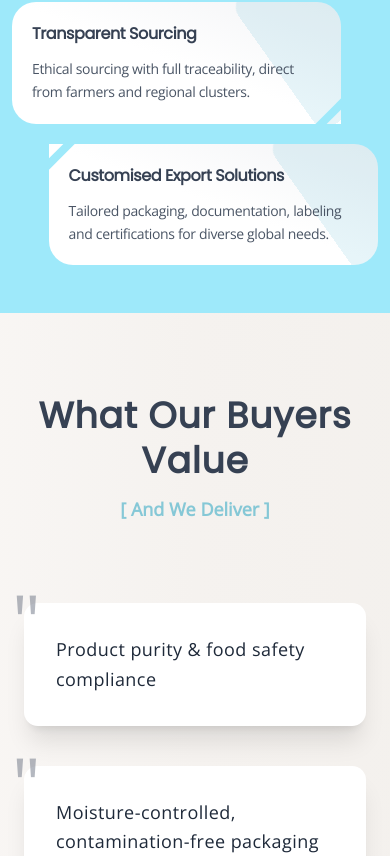
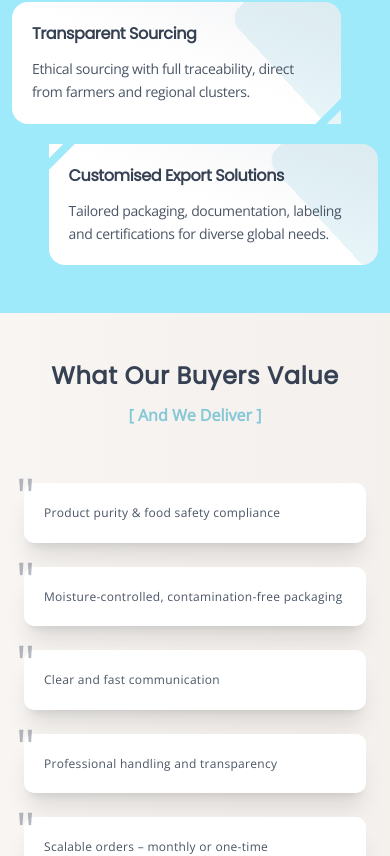
Before and after one commit to deep-sutariya/brigcom, a Next.js app: page /about in a window 390 px wide. Shown: the part 971-1827 px from the top of the page. Built offline with nearby package versions, Linux system fonts and the light colour scheme.

Commit message:
Update[About.tsx]: Making it responsible

```diff
--- a/src/app/about/page.tsx
+++ b/src/app/about/page.tsx
@@ -66,7 +66,7 @@ export default function AboutUs() {
           ].map((item, idx) => (
             <div
               key={idx}
-              className={`relative w-[90%] sm:w-full bg-gradient-to-tr from-white via-white to-gray-100 p-5 md:p-8 overflow-hidden hover:-translate-y-1 transition-all duration-500 animate-fade-up items-end sm:m-auto sm:rounded-xl ${idx%2 ? 'ml-auto rounded-b-3xl rounded-tr-3xl' : 'mr-auto rounded-t-3xl rounded-bl-3xl'}`}
+              className={`relative w-[90%] sm:w-full bg-gradient-to-tr from-white via-white to-gray-100 p-5 md:p-8 overflow-hidden hover:-translate-y-1 transition-all duration-500 animate-fade-up items-end sm:m-auto sm:rounded-xl ${idx%2 ? 'ml-auto rounded-b-2xl rounded-tr-2xl' : 'mr-auto rounded-t-2xl rounded-bl-2xl'}`}
               style={{ animationDelay: `${idx * 150}ms` }}
             >
               <div className="absolute -top-15 lg:-top-10 -right-20 lg:-right-10 w-40 h-40 bg-[#169EBE]/10 rotate-45 rounded-2xl z-0 animate-spin-slow"></div>
@@ -97,17 +97,17 @@ export default function AboutUs() {
         </div>
       </section>
 
-      <section className="relative bg-[#F5F2EF] py-20 px-6 md:px-16 lg:px-24 overflow-hidden">
+      <section className="relative bg-[#F5F2EF] py-12 md:py-20 px-6 md:px-16 lg:px-24 overflow-hidden">
         <div className="absolute inset-0 bg-gradient-to-r from-[#FDFBFA] via-[#F5F2EF] to-[#F2EFEB] opacity-40 z-0 animate-bg-gradient"></div>
 
-        <h2 className="text-4xl md:text-5xl font-main font-extrabold text-center text-gray-700 mb-20 relative z-10 leading-tight tracking-wide animate-fadeIn">
+        <h2 className="text-2xl lg:text-5xl font-main font-extrabold text-center text-gray-700 mb-14 md:mb-20 relative z-10 leading-tight tracking-wide animate-fadeIn">
           What Our Buyers Value
-          <span className="block text-[#169EBE]/50 text-lg font-details mt-3 tracking-normal">
+          <span className="block text-[#169EBE]/50 text-base md:text-lg font-details mt-3 tracking-normal">
             [ And We Deliver ]
           </span>
         </h2>
 
-        <div className="grid grid-cols-1 sm:grid-cols-2 gap-10 relative z-10 ">
+        <div className="grid grid-cols-1 sm:grid-cols-2 gap-6 md:gap-10 relative z-10 ">
           {[
             "Product purity & food safety compliance",
             "Moisture-controlled, contamination-free packaging",
@@ -119,15 +119,15 @@ export default function AboutUs() {
             <div
               key={idx}
               className={`
-           p-8 rounded-xl bg-white shadow-xl hover:shadow-2xl
+           p-5 md:p-8 rounded-lg bg-white shadow-xl hover:shadow-2xl
           hover:scale-105 transition-all duration-500 ease-in-out
           animate-fadeInCard delay-[${idx * 200}ms]
         `}
             >
-              <div className="absolute -left-3 -top-5 h-10 w-10 rounded-full transition-all duration-300 text-7xl text-gray-500/50 font-details">
+              <div className="absolute -top-3 -left-2 md:-left-3 md:-top-5 h-7 w-7 md:h-10 md:w-10 rounded-full transition-all duration-300 text-5xl md:text-7xl text-gray-500/50 font-details">
                 "
               </div>
-              <p className="text-gray-800 text-lg leading-relaxed tracking-wide font-details">
+              <p className="text-gray-600 text-xs md:text-lg leading-relaxed tracking-wide font-details">
                 {text}
               </p>
             </div>
@@ -135,27 +135,27 @@ export default function AboutUs() {
         </div>
       </section>
 
-      <section className="relative py-20 px-6 md:px-12 lg:px-24 bg-[#3bbfdd] text-white overflow-hidden">
+      <section className="relative py-12 md:py-20 px-6 md:px-12 lg:px-24 bg-[#3bbfdd] text-white overflow-hidden">
         <div className="absolute inset-0 bg-gradient-to-r from-[#3bbfdd] to-[#9ef4fa] opacity-60 z-0 animate-bgGradient"></div>
 
         <div className="absolute top-[-10%] left-[-20%] w-[200px] h-[200px] bg-[#9ef4fa] opacity-20 rounded-full animate-float1"></div>
         <div className="absolute bottom-[-5%] right-[-10%] w-[250px] h-[250px] bg-[#3bbfdd] opacity-30 rounded-full animate-float2"></div>
 
         <div className="max-w-4xl mx-auto text-left relative z-10">
-          <h2 className="text-4xl md:text-5xl font-semibold mb-10 animate-fadeInUp font-heading text-gray-50">
+          <h2 className="text-2xl md:text-5xl font-semibold mb-7 md:mb-10 animate-fadeInUp font-heading text-gray-50">
             Our Promise
           </h2>
-          <div className=" flex gap-x-3 text-lg leading-relaxed mb-6 animate-fadeInUp animate-delay-200 font-details">
+          <div className=" flex gap-x-3 text-xs md:text-lg leading-relaxed mb-4 md:mb-6 animate-fadeInUp animate-delay-200 font-details">
             <div className=" pt-1">
               <VscDebugBreakpointDataUnverified width={300} height={300} />
             </div>
             <p>
-              {`At Brigcom, trust isn't a strategy it's our foundation. We don’t
-            just supply products; we build long-term partnerships grounded in
+              {`At Brigcom, trust isn't a strategy it's our foundation. We don't
+            just supply products, we build long-term partnerships grounded in
             consistency, transparency, and responsiveness.`}
             </p>
           </div>
-          <div className=" flex gap-x-3 text-lg leading-relaxed animate-fadeInUp animate-delay-400 font-details">
+          <div className=" flex gap-x-3 text-xs md:text-lg leading-relaxed animate-fadeInUp animate-delay-400 font-details">
             <div className=" pt-1">
               <VscDebugBreakpointDataUnverified width={300} height={300} />
             </div>
```
